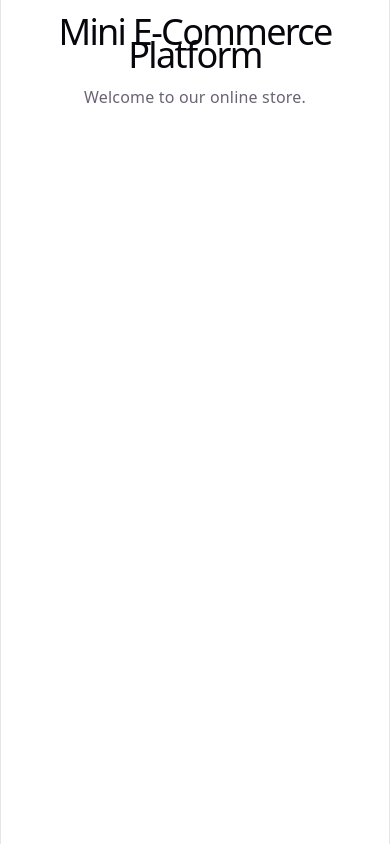
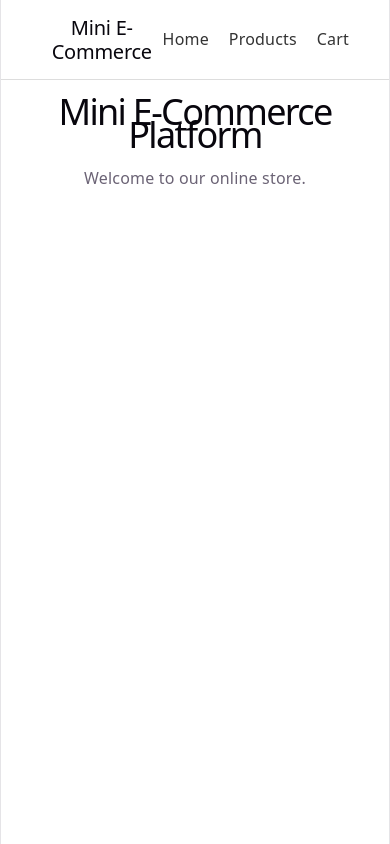
Before and after one commit to ibrahimshair/mini-ecommerce-platform, a React app in the folder frontend/: page /products in a window 390 px wide. Built offline with nearby package versions, Linux system fonts and the light colour scheme; the HTML template or start-up script is replaced by a standard one.

Commit message:
Create responsive navigation bar

```diff
--- a/frontend/src/App.jsx
+++ b/frontend/src/App.jsx
@@ -1,8 +1,14 @@
+import Navbar from "./components/Navbar";
+
 function App() {
   return (
     <div>
-      <h1>Mini E-Commerce Platform</h1>
-      <p>Welcome to our online store.</p>
+      <Navbar />
+
+      <main>
+        <h1>Mini E-Commerce Platform</h1>
+        <p>Welcome to our online store.</p>
+      </main>
     </div>
   );
 }
--- /dev/null
+++ b/frontend/src/components/Navbar.css
@@ -0,0 +1,21 @@
+nav {
+  display: flex;
+  justify-content: space-between;
+  align-items: center;
+  padding: 16px 40px;
+  border-bottom: 1px solid #ddd;
+}
+
+nav h2 {
+  margin: 0;
+}
+
+nav div {
+  display: flex;
+  gap: 20px;
+}
+
+nav a {
+  text-decoration: none;
+  color: #333;
+}
--- /dev/null
+++ b/frontend/src/components/Navbar.jsx
@@ -0,0 +1,16 @@
+import "./Navbar.css";
+function Navbar() {
+  return (
+    <nav>
+      <h2>Mini E-Commerce</h2>
+
+      <div>
+        <a href="/">Home</a>
+        <a href="/products">Products</a>
+        <a href="/cart">Cart</a>
+      </div>
+    </nav>
+  );
+}
+
+export default Navbar;
```
